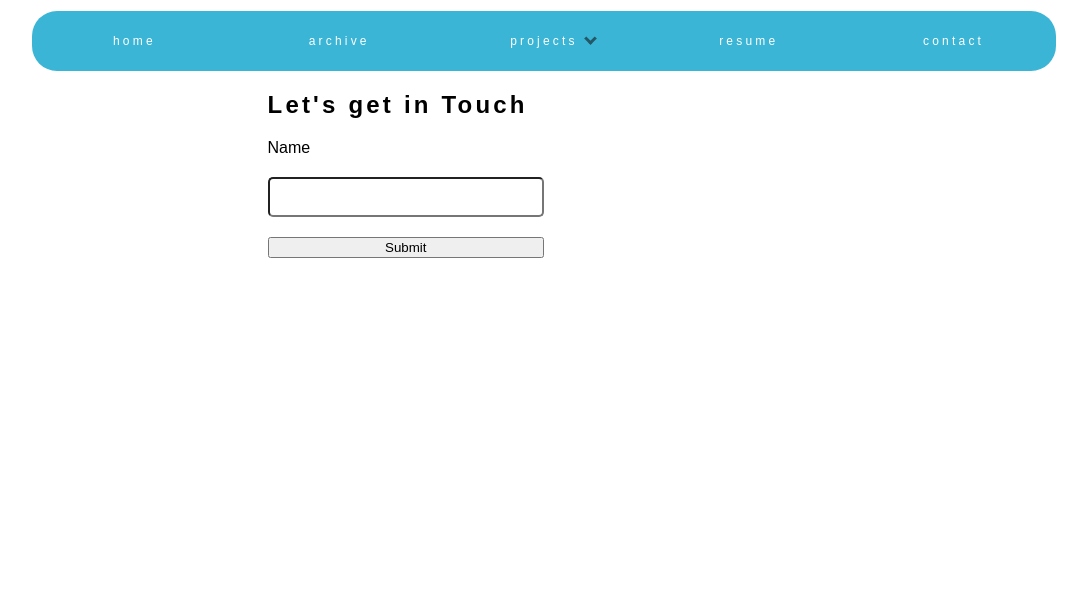
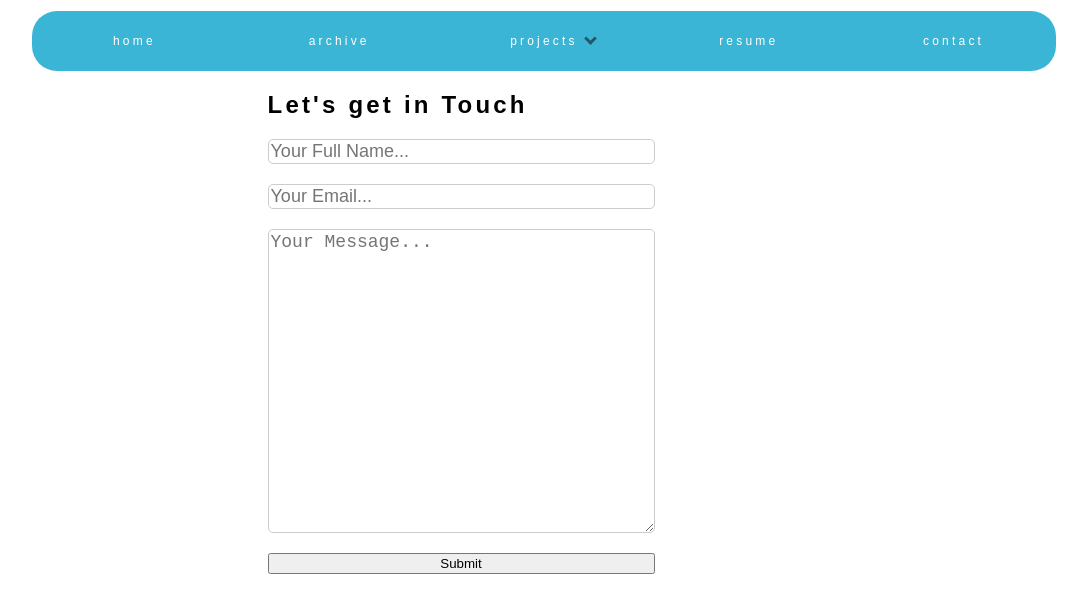
Before and after one commit to marcphilippebeaujean-abertay/ReactProjects, a React (Create React App) app in the folder blog-frontend/: page /contact in a window 1280 px wide. Shown: the top 612 px of the page, without its empty margins (96-1183 px from the left). Built offline with nearby package versions, Linux system fonts and the light colour scheme.

Commit message:
added text area for message input, did some additional styling to the contacts page

```diff
--- a/blog-frontend/src/components/Page Content/contact.jsx
+++ b/blog-frontend/src/components/Page Content/contact.jsx
@@ -9,11 +9,25 @@ export default class ContactComponent extends Component {
           <h2 id="contacts-header">Let's get in Touch</h2>
         </div>
         <form className="contact-form-elem" id="contacts-form">
-          <label className="contact-form-elem">Name</label>
           <input
             className="contact-form-elem contact-form-tex-input"
             type="text"
             name="name"
+            placeholder="Your Full Name..."
+          />
+          <input
+            className="contact-form-elem contact-form-tex-input"
+            type="text"
+            name="email"
+            placeholder="Your Email..."
+          />
+          <textarea
+            className="contact-form-elem contact-form-tex-input"
+            id="contact-message"
+            cols="40"
+            rows="5"
+            name="message"
+            placeholder="Your Message..."
           />
           <input className="contact-form-elem" type="submit" value="Submit" />
         </form>
--- a/blog-frontend/src/css/style.css
+++ b/blog-frontend/src/css/style.css
@@ -205,14 +205,19 @@
 #contacts-form {
   display: flex;
   flex-direction: column;
-  width: 50%; }
+  width: 70%; }
 
 .contact-form-elem {
   margin-bottom: 20px; }
 
 .contact-form-tex-input {
-  padding-bottom: 20px;
-  border-radius: 5px; }
+  border-radius: 5px;
+  border: 1px solid #ccc;
+  font-size: 18px; }
+
+#contact-message {
+  display: inline-block;
+  padding-bottom: 200px; }
 
 .blog-date {
   font-style: italic;
--- a/blog-frontend/src/scss/PageContent/_contact.scss
+++ b/blog-frontend/src/scss/PageContent/_contact.scss
@@ -19,7 +19,7 @@
 #contacts-form {
   display: flex;
   flex-direction: column;
-  width: 50%;
+  width: 70%;
 }
 
 .contact-form-elem {
@@ -27,6 +27,12 @@
 }
 
 .contact-form-tex-input {
-  padding-bottom: 20px;
   border-radius: 5px;
+  border: 1px solid #ccc;
+  font-size: 18px;
 }
+
+#contact-message {
+  display: inline-block;
+  padding-bottom: 200px;
+}
--- a/blog-frontend/src/scss/_app.scss
+++ b/blog-frontend/src/scss/_app.scss
@@ -6,7 +6,6 @@
 #content-bg {
   width: 90%;
   margin: auto;
-  //background-color: rgb(221, 221, 221);
 }
 
 .page-content {
```
